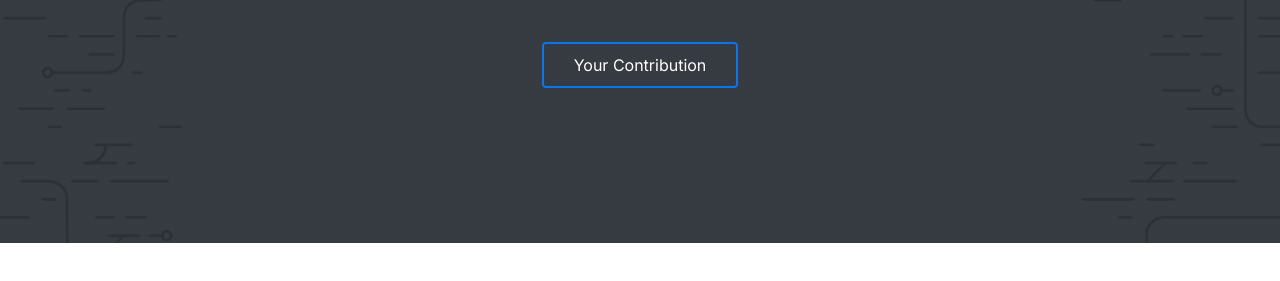
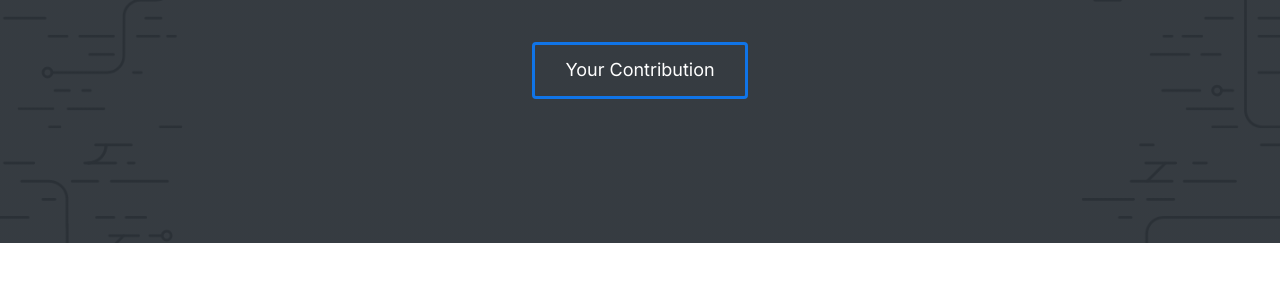
Before and after one commit to Prince-1501/GitBlack, a plain HTML site: page index.html in a window 1280 px wide. Shown: the part 335-616 px from the top of the page. Drawn offline with Linux system fonts and the light colour scheme.

Commit message:
add some css

```diff
--- a/resources/css/style.css
+++ b/resources/css/style.css
@@ -88,13 +88,13 @@ nav ul li a{
 
 .btn:link,
 .btn:visited{
-    border : 2px solid #1074e7;
+    border : 3px solid #1074e7;
+    font-size : 18px;
     border-radius: 4px;
     display: inline-block;
     text-align: center;
     text-decoration: none;
-    text-decoration: none;
-    padding: 12px 30px;
+    padding: 15px 30px;
     color: #fff;
     margin-top: 15px;
 }
```
